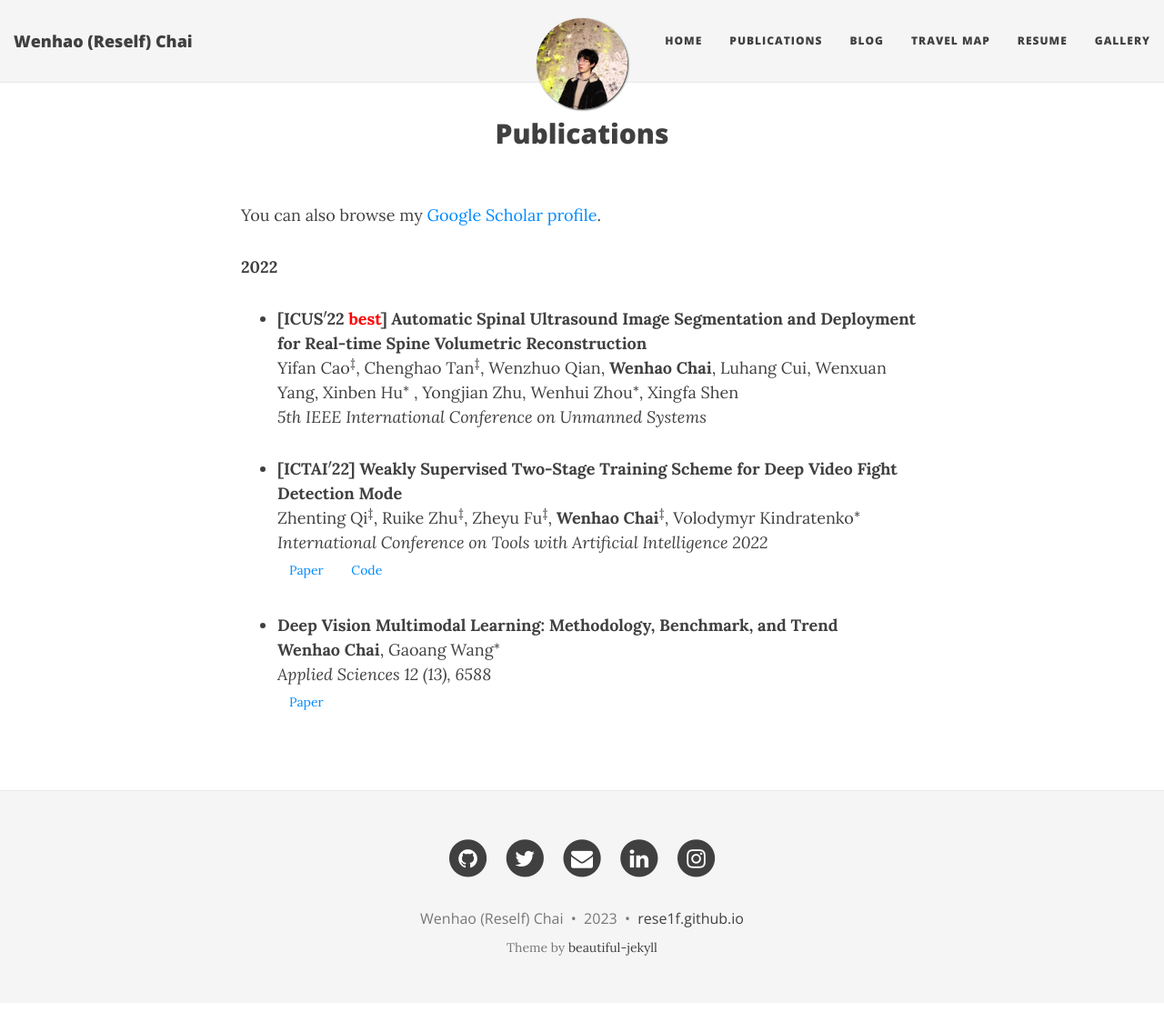
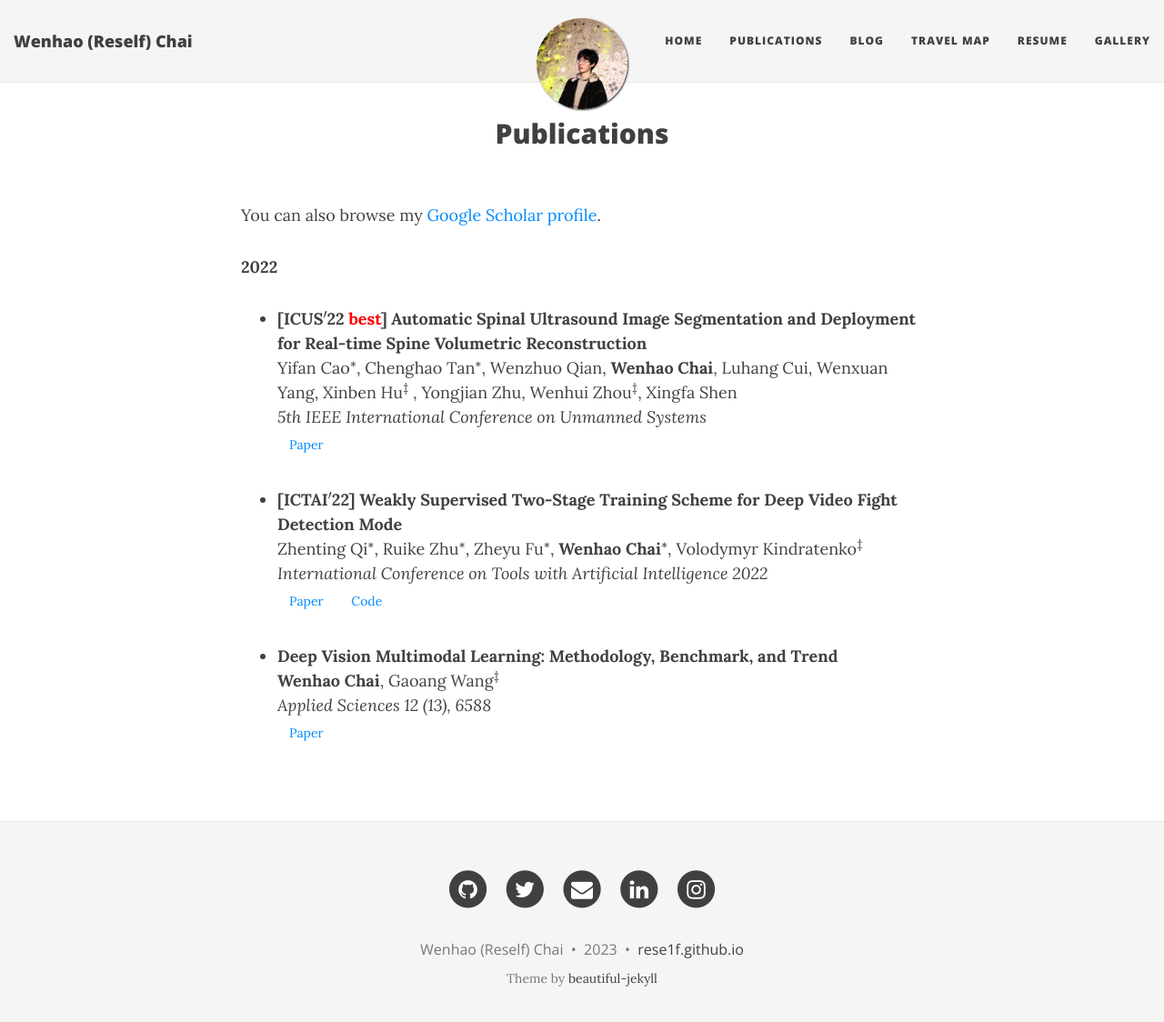
Before and after one commit to hikomal/hikomal.github.io, a Jekyll site: the page built from publications.md, in a window 1280 px wide and 1137 px high. Shown: the top 1124 px of the window at 91% size. Built offline with Jekyll 4.4.1, drawn with Linux system fonts in a browser that asks for light colours; nearby versions of some CDN libraries; formulas are drawn with MathJax 3.

Commit message:
update pub

```diff
--- a/publications.md
+++ b/publications.md
@@ -9,16 +9,17 @@ You can also browse my <a href="https://scholar.google.com/citations?user=SL--7U
 **2022**
 
 - **[ICUS$$^\prime$$22 <font color='red'>best</font>] Automatic Spinal Ultrasound Image Segmentation and Deployment for Real-time Spine Volumetric Reconstruction**
-  Yifan Cao$$^‡$$, Chenghao Tan$$^‡$$, Wenzhuo Qian, **Wenhao Chai**, Luhang Cui, Wenxuan Yang, Xinben Hu$$^*$$ , Yongjian Zhu, Wenhui Zhou$$^*$$, Xingfa Shen
+  Yifan Cao$$^*$$, Chenghao Tan$$^*$$, Wenzhuo Qian, **Wenhao Chai**, Luhang Cui, Wenxuan Yang, Xinben Hu$$^‡$$ , Yongjian Zhu, Wenhui Zhou$$^‡$$, Xingfa Shen
   *5th IEEE International Conference on Unmanned Systems*
+  [Paper](https://ieeexplore.ieee.org/document/9987127/){: .btn}
 
 - **[ICTAI$$^\prime$$22] Weakly Supervised Two-Stage Training Scheme for Deep Video Fight Detection Mode**
-  Zhenting Qi$$^‡$$, Ruike Zhu$$^‡$$, Zheyu Fu$$^‡$$, **Wenhao Chai**$$^‡$$, Volodymyr Kindratenko$$^*$$
+  Zhenting Qi$$^*$$, Ruike Zhu$$^*$$, Zheyu Fu$$^*$$, **Wenhao Chai**$$^*$$, Volodymyr Kindratenko$$^‡$$
   *International Conference on Tools with Artificial Intelligence 2022*
   [Paper](https://arxiv.org/abs/2209.11477){: .btn}
   [Code](https://github.com/rese1f/VideoFightDetection){: .btn}
 
 - **Deep Vision Multimodal Learning: Methodology, Benchmark, and Trend**
-  **Wenhao Chai**, Gaoang Wang$$^*$$
+  **Wenhao Chai**, Gaoang Wang$$^‡$$
   *Applied Sciences 12 (13), 6588*
   [Paper](https://www.mdpi.com/2076-3417/12/13/6588){: .btn}
```
